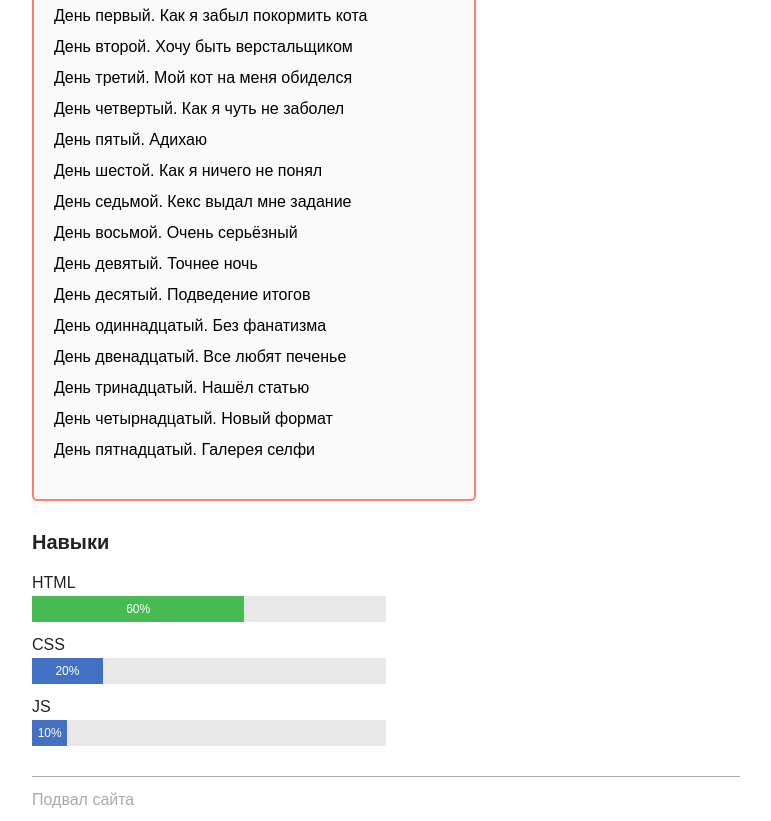
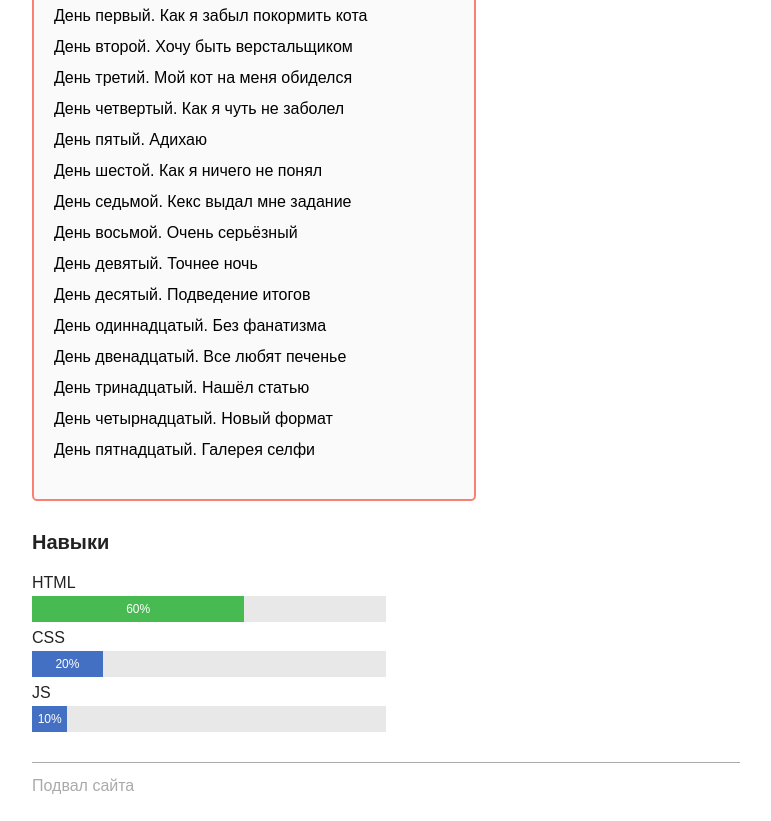
Before and after one commit to AdmiralYamamoto/mysite, a plain HTML site: page index.html in a window 1280 px wide. Shown: the part 505-1326 px from the top of the page, without its empty margins (254-1025 px from the left). Drawn offline with Linux system fonts and the light colour scheme.

Commit message:
Update style.css

```diff
--- a/style.css
+++ b/style.css
@@ -120,7 +120,7 @@ i {
 
 .skills dd {
   margin: 0;
-  margin-bottom: 10px;
+  margin-bottom: 3px;
   margin-right: 50%;
   background-color: #e8e8e8;
 }
```
